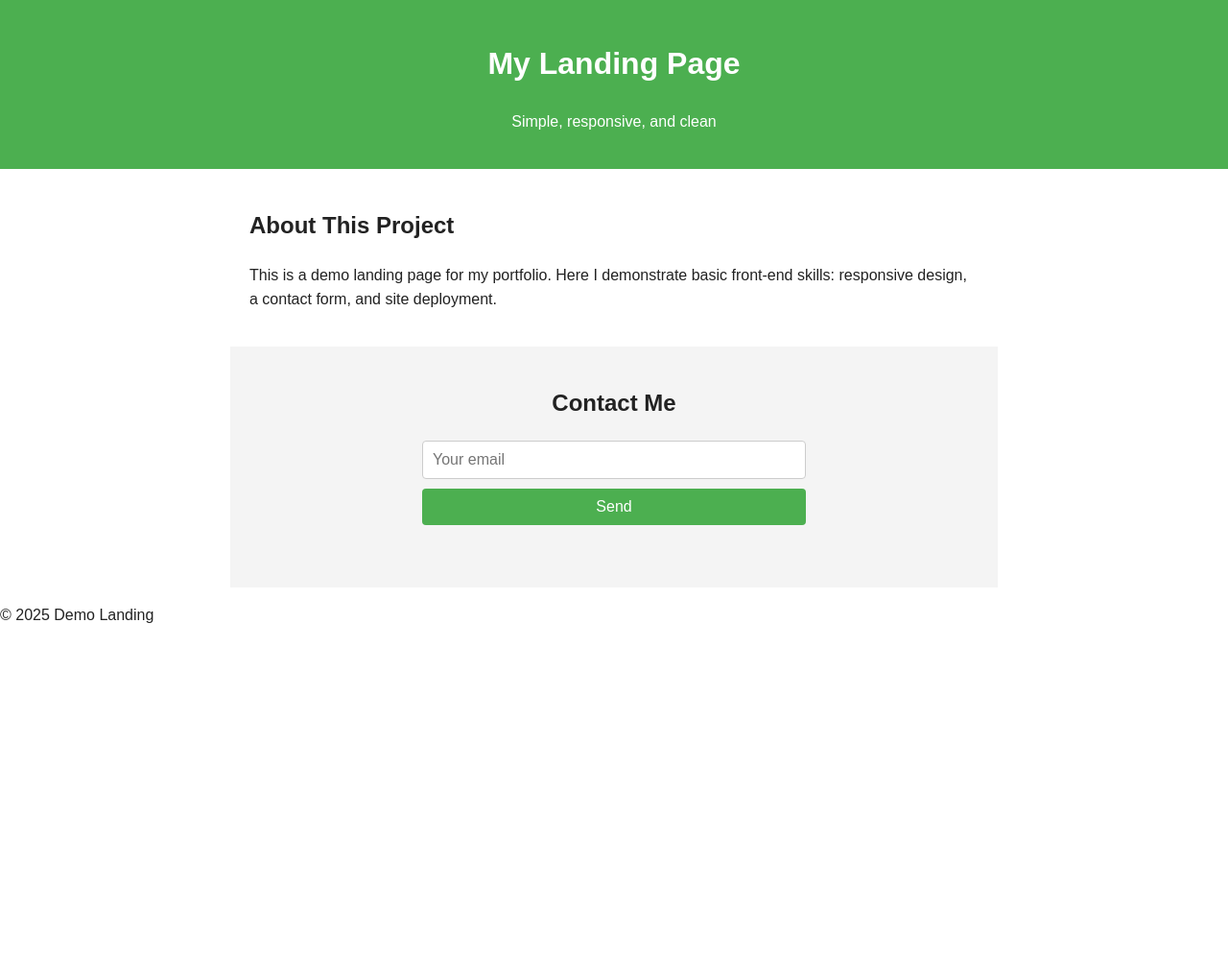
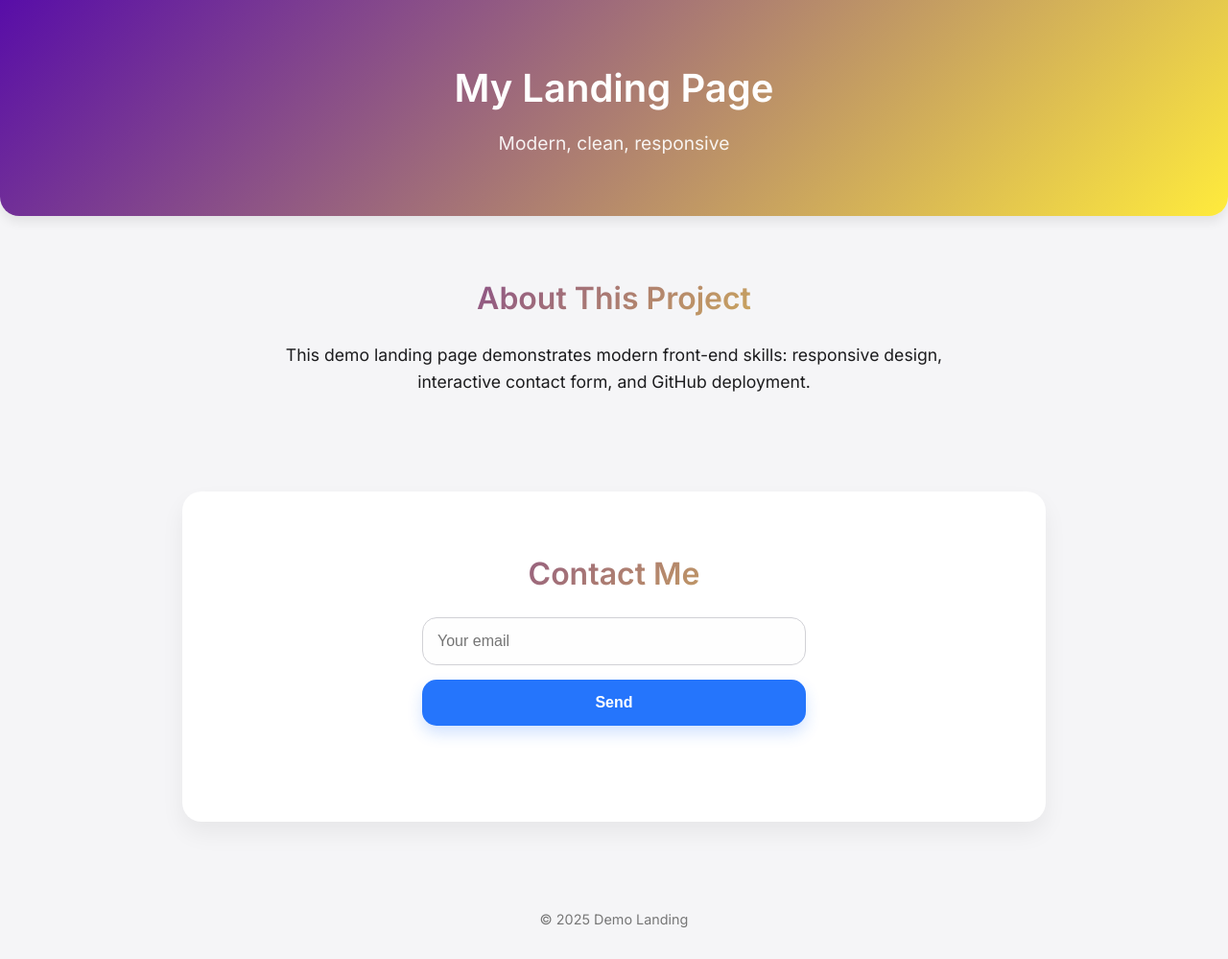
Before and after one commit to Vadym134/demo_landing, a plain HTML site: page index.html in a window 1280 px wide. Shown: the whole page at 96% size. Before the commit the page ends 800 px from the top, so only its background shows below. Drawn offline with Linux system fonts and the light colour scheme.

Commit message:
Style changed for both pages

```diff
--- a/index.html
+++ b/index.html
@@ -4,54 +4,144 @@
   <meta charset="utf-8" />
   <meta name="viewport" content="width=device-width, initial-scale=1" />
   <title>Demo Landing</title>
+  <link href="https://fonts.googleapis.com/css2?family=Inter:wght@400;600&display=swap" rel="stylesheet">
+
   <style>
-    /* Базовый reset для box-sizing */
-    *, *::before, *::after { box-sizing: border-box; }
-    body { margin: 0; font-family: Arial, sans-serif; line-height: 1.6; color: #222; }
-    header { background: #4CAF50; color: white; padding: 20px; text-align: center; }
-    section { padding: 20px; max-width: 800px; margin: 0 auto; }
-    .cta { background: #f4f4f4; padding: 20px; text-align: center; }
-    form { display: flex; flex-direction: column; gap: 10px; max-width: 400px; margin: 0 auto; }
-    label { text-align: left; font-size: 0.95rem; }
-    input { padding: 10px; font-size: 1rem; border: 1px solid #ccc; border-radius: 4px; }
-    button { padding: 10px; font-size: 1rem; background: #4CAF50; color: white; border: none; border-radius: 4px; cursor: pointer; }
-    button:disabled { opacity: 0.6; cursor: not-allowed; }
-    button:hover:not(:disabled) { background: #45a049; }
-    #form-status { margin-top: 10px; min-height: 1.2em; }
-    /* Видимый фокус для клавиатуры */
-    input:focus, button:focus { outline: 3px solid rgba(76, 175, 80, 0.3); outline-offset: 2px; }
+    * { box-sizing: border-box; margin: 0; padding: 0; }
+    body { font-family: 'Inter', sans-serif; background: #f5f5f7; color: #1c1c1e; line-height: 1.6; }
+
+    header {
+      background: linear-gradient(135deg, #580da8, #ffeb3c);
+      color: #fff;
+      text-align: center;
+      padding: 60px 20px;
+      border-bottom-left-radius: 20px;
+      border-bottom-right-radius: 20px;
+      box-shadow: 0 6px 12px rgba(0,0,0,0.08);
+    }
+
+    header h1 { font-size: 2.5rem; margin-bottom: 10px; }
+    header p { font-size: 1.2rem; opacity: 0.9; }
+
+    section {
+      padding: 60px 20px;
+      max-width: 900px;
+      margin: 0 auto;
+    }
+
+    section h2 {
+      font-size: 2rem;
+      margin-bottom: 20px;
+      color: #2575fc;
+      text-align: center;
+      /* Градиент */
+      background: linear-gradient(135deg, #580da8, #ffeb3c);
+      -webkit-background-clip: text; /* для WebKit-браузеров */
+      -webkit-text-fill-color: transparent; /* делаем текст прозрачным, чтобы был виден градиент */
+    }
+
+    section p {
+      font-size: 1.1rem;
+      text-align: center;
+      max-width: 700px;
+      margin: 0 auto 40px;
+    }
+
+    .cta {
+      background: #fff;
+      padding: 60px 20px;
+      border-radius: 20px;
+      box-shadow: 0 12px 24px rgba(0,0,0,0.06);
+      text-align: center;
+      margin-bottom: 60px;
+      transition: transform 0.3s ease;
+    }
+
+    .cta:hover { transform: translateY(-5px); }
+
+    form {
+      display: flex;
+      flex-direction: column;
+      gap: 15px;
+      max-width: 400px;
+      margin: 0 auto;
+    }
+
+    input {
+      padding: 15px;
+      font-size: 1rem;
+      border-radius: 15px;
+      border: 1px solid #d1d1d6;
+      transition: all 0.3s ease;
+      background: #fefefe;
+    }
+
+    input:focus {
+      border-color: #2575fc;
+      box-shadow: 0 0 10px rgba(37, 117, 252, 0.3);
+      outline: none;
+    }
+
+    button {
+      background: #2575fc;
+      color: #fff;
+      border: none;
+      cursor: pointer;
+      font-weight: 600;
+      padding: 15px;
+      border-radius: 15px;
+      font-size: 1rem;
+      box-shadow: 0 8px 16px rgba(37,117,252,0.2);
+      transition: all 0.3s ease;
+    }
+
+    button:hover {
+      background: linear-gradient(135deg, #6a11cb, #2575fc);
+      transform: translateY(-3px);
+      box-shadow: 0 12px 24px rgba(37,117,252,0.25);
+    }
+
+    footer {
+      text-align: center;
+      padding: 30px 20px;
+      color: #777;
+      font-size: 0.9rem;
+    }
+
     @media (max-width: 600px) {
-      header, section, .cta, footer { padding: 15px; }
-      h1 { font-size: 1.5rem; }
+      header h1 { font-size: 2rem; }
+      section h2 { font-size: 1.6rem; }
     }
   </style>
 </head>
 <body>
   <header>
     <h1>My Landing Page</h1>
-    <p>Simple, responsive, and clean</p>
+    <p>Modern, clean, responsive</p>
   </header>
 
   <section>
     <h2>About This Project</h2>
-    <p>This is a demo landing page for my portfolio. Here I demonstrate basic front-end skills: responsive design, a contact form, and site deployment.</p>
+    <p>This demo landing page demonstrates modern front-end skills: responsive design, interactive contact form, and GitHub deployment.</p>
   </section>
 
   <section class="cta">
     <h2>Contact Me</h2>
-
     <form id="contact-form">
       <input type="email" name="email" placeholder="Your email" required>
       <button type="submit">Send</button>
     </form>
+    <p id="form-status" role="status" aria-live="polite"></p>
+  </section>
 
-  <!-- только один блок для статуса -->
-  <p id="form-status" role="status" aria-live="polite"></p>
+  <footer>
+    <p>© 2025 Demo Landing</p>
+  </footer>
 
   <script>
     const form = document.getElementById("contact-form");
 
-  form.addEventListener("submit", async function (event) {
+    form.addEventListener("submit", async function(event) {
       event.preventDefault();
       const data = new FormData(form);
 
@@ -60,11 +150,10 @@
           method: "POST",
           body: data,
           headers: { "Accept": "application/json" },
-        redirect: "manual" // 🚀 запрещаем автоматический редирект на formspree
+          redirect: "manual"
         });
 
-      if (response.status === 200 || response.status === 302) {
-        // если всё ок — перебрасываем на свою страницу
+        if (response.ok || response.status === 302) {
           window.location.href = "thankyou.html";
         } else {
           document.getElementById("form-status").textContent =
@@ -76,10 +165,5 @@
       }
     });
   </script>
-
-</section>
-  <footer>
-    <p>© 2025 Demo Landing</p>
-  </footer>
 </body>
 </html>
```
Also changed, not shown: thankyou.html (+27 -14 lines). Lines whose indentation alone changed are shown as unchanged.
